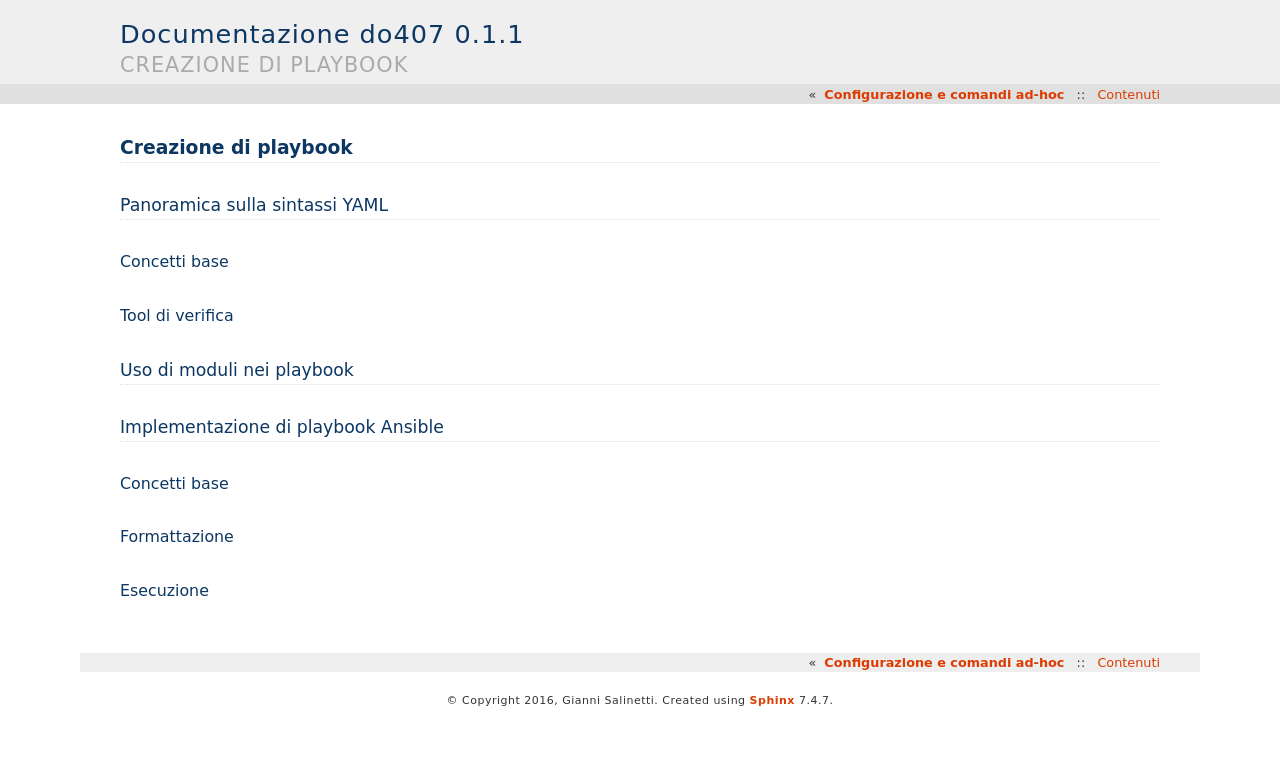
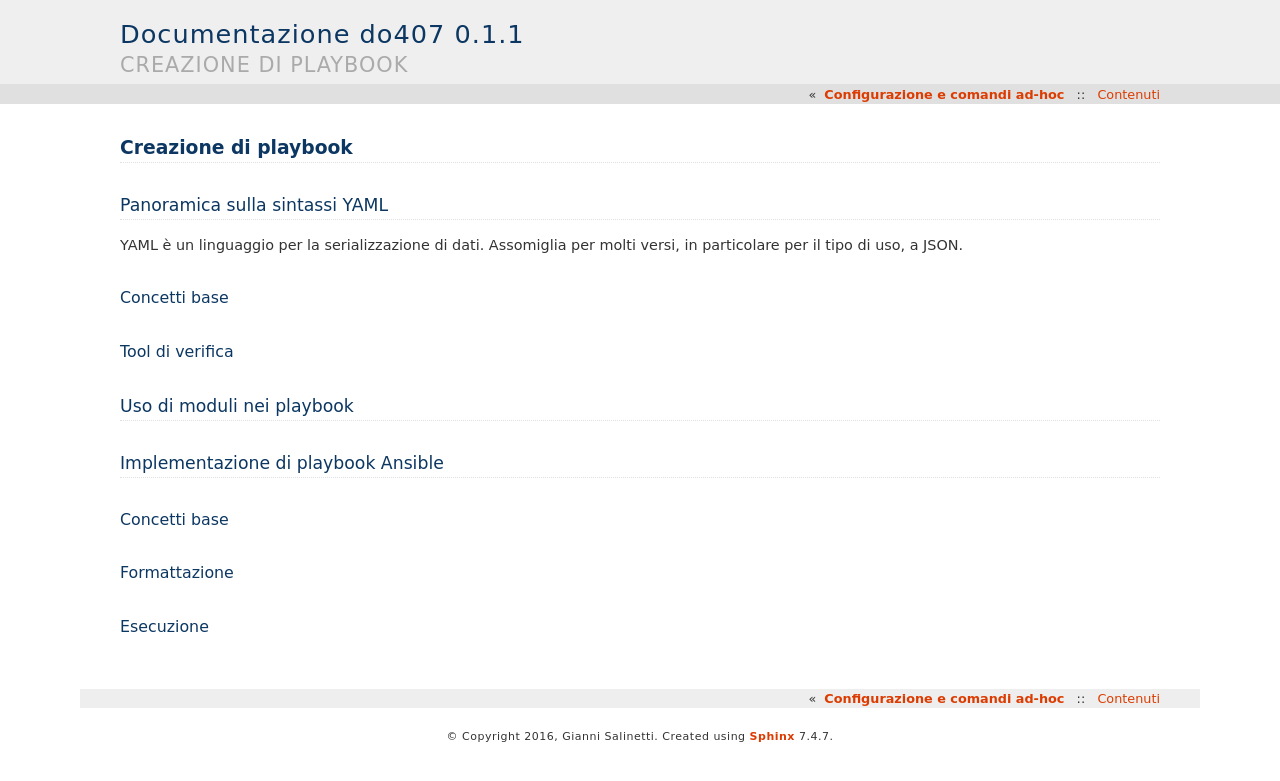
Before and after one commit to giannisalinetti/do407_test, a Sphinx documentation site: the page built from docs/source/playbook.rst, in a window 1280 px wide. Shown: the top 781 px of the page. Built offline with Sphinx 7.4.7, drawn with Linux system fonts in a browser that asks for light colours.

Commit message:
Introducion to YAML

```diff
--- a/docs/source/playbook.rst
+++ b/docs/source/playbook.rst
@@ -3,6 +3,8 @@ Creazione di playbook
 
 Panoramica sulla sintassi YAML
 ##############################
+
+YAML è un linguaggio per la serializzazione di dati. Assomiglia per molti versi, in particolare per il tipo di uso, a JSON.
 
 Concetti base
 *************
```
